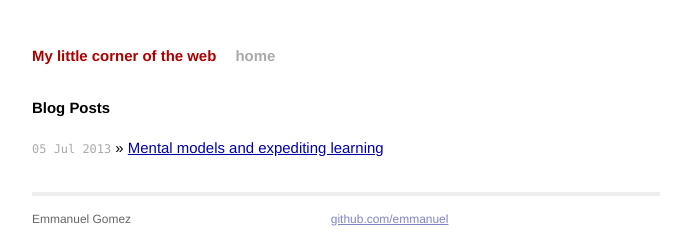
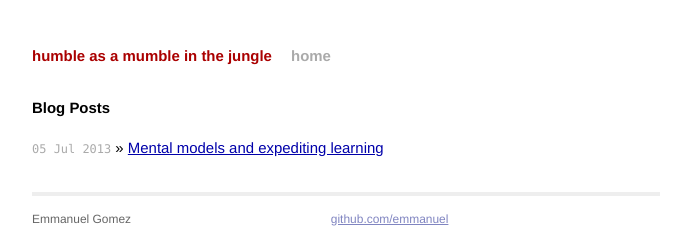
Before and after one commit to emmanuel/emmanuel.github.io, a Jekyll site: the page built from index.html, in a window 1280 px wide. Shown: the top 234 px of the page, without its empty margins (294-985 px from the left). Built offline with Jekyll 4.4.1, drawn with Linux system fonts in a browser that asks for light colours.

```diff
--- a/_config.yml
+++ b/_config.yml
@@ -1,3 +1,3 @@
-name: My little corner of the web
+name: humble as a mumble in the jungle
 pygments: true
-permalink: /:year/:month/:day/:title.html
+permalink: /:year/:month/:title.html
```
